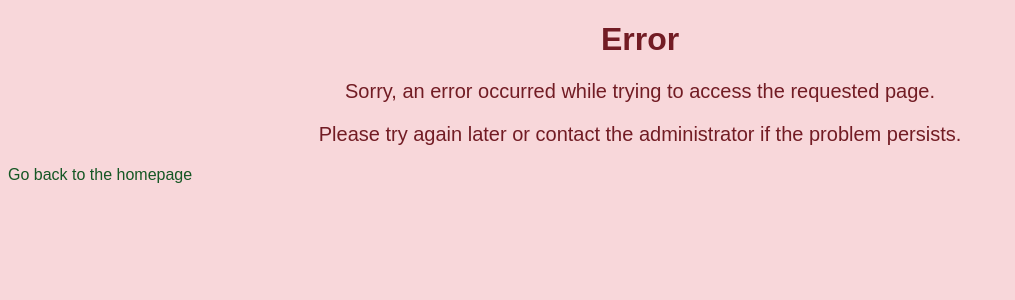
After one commit to shubhtoy/Bulk-Email-Sender-Flask-Mailgun, a Flask app: template templates/error.html in a window 1280 px wide. The commit adds this page. Shown: the top 300 px of the page, without its empty margins (0-1015 px from the left). Run offline with Flask 2, Linux system fonts and the light colour scheme; the template is opened without the code that fills it, so the values that code supplies are empty.

Commit message:
minor changes

```diff
--- a/app.py
+++ b/app.py
@@ -1,6 +1,5 @@
 from flask import Flask, render_template, request, redirect, url_for
 from concurrent.futures import ThreadPoolExecutor
-from concurrent.futures import wait
 import concurrent
 import csv
 import os
@@ -8,47 +7,76 @@ from util import send_email
 
 app = Flask(__name__)
 
+
 @app.route("/", methods=["GET"])
 def index():
-    return render_template("index.html")
+  return render_template("index.html")
+
 
 @app.route("/send-emails", methods=["POST"])
 def send_emails():
-    csv_file = request.files["csv_file"]
-    try:
-        attachment = request.files["attachment"]
-    except:
-        attachment = None
-    template = request.form["template"]
-    file_path = os.path.join(os.getcwd(), "temp", csv_file.filename)
+  csv_file = request.files["csv_file"]
+  try:
+    attachment = request.files["attachment"]
+  except:
+    attachment = None
+  # print(attachment==os.path.join(os.getcwd(), "temp"))
+  template = request.form["template"]
+  file_path = os.path.join(os.getcwd(), "temp", csv_file.filename)
+  try:
     attachment_path = os.path.join(os.getcwd(), "temp", attachment.filename)
-    csv_file.save(file_path)
+  except:
+    attachment=None
+    attachment_path=None
+  csv_file.save(file_path)
+  try:
     attachment.save(attachment_path)
-    subject = request.form["subject"]
-    password = request.form["password"]
-    if password == "shubh":
-        with open(file_path) as f:
-            reader = csv.reader(f)
-            headers = next(reader)
-            email_index = headers.index("email")
-            results = []
-            with ThreadPoolExecutor() as executor:
-                data = []
-                for row in reader:
-                    if attachment:
-                        data.append((row[email_index], executor.submit(send_email, row[email_index], subject, attachment_path,template,**dict(zip(headers, row)))))
-                    else:
-                        data.append((row[email_index], executor.submit(send_email, row[email_index], subject, None,template,**dict(zip(headers, row)))))
-                for future in concurrent.futures.as_completed([f[1] for f in data]):
-                    print(future.result())
-                    results.append({'to':next((x[0] for x in data if x[1] == future), None), 'status':future.result()})
+  except:
+    attachment=None
+    pass
+  subject = request.form["subject"]
+  password = request.form["password"]
+  if password == "ecell":
+    with open(file_path) as f:
+      reader = csv.reader(f)
+      headers = next(reader)
+      email_index = headers.index("email")
+      results = []
+      with ThreadPoolExecutor() as executor:
+        data = []
+        for row in reader:
+          if attachment:
+            data.append((row[email_index],
+                         executor.submit(send_email, row[email_index], subject,
+                                         attachment_path, template,
+                                         **dict(zip(headers, row)))))
+          else:
+            data.append((row[email_index],
+                         executor.submit(send_email, row[email_index], subject,
+                                         None, template,
+                                         **dict(zip(headers, row)))))
+        for future in concurrent.futures.as_completed([f[1] for f in data]):
+          print(future.result())
+          results.append({
+            'to':
+            next((x[0] for x in data if x[1] == future), None),
+            'status':
+            future.result()
+          })
+
+        print(results)
+    os.remove(file_path)
+    if attachment:
+      os.remove(attachment_path)
+    return render_template("status.html", results=results)
+  return redirect(url_for("index"))
 
 
-                print(results)
-        os.remove(file_path)
-        os.remove(attachment_path)
-        return render_template("status.html", results=results)
-    return redirect(url_for("index"))
+@app.errorhandler(Exception)
+def handle_error(e):
+  print(e)
+  return render_template('error.html'), 500
+
 
 if __name__ == "__main__":
-    app.run(debug=True)
+  app.run(debug=True, host="0.0.0.0")
--- /dev/null
+++ b/templates/error.html
@@ -0,0 +1,38 @@
+<!DOCTYPE html>
+<html>
+
+<head>
+    <title>Error</title>
+    <style>
+        body {
+            background-color: #F8D7DA;
+            font-family: Arial, sans-serif;
+        }
+
+        h1 {
+            color: #721c24;
+            text-align: center;
+        }
+
+        p {
+            color: #721c24;
+            font-size: 20px;
+            text-align: center;
+        }
+
+        a {
+            color: #155724;
+            text-align: center;
+            text-decoration: none;
+        }
+    </style>
+</head>
+
+<body>
+    <h1>Error</h1>
+    <p>Sorry, an error occurred while trying to access the requested page.</p>
+    <p>Please try again later or contact the administrator if the problem persists.</p>
+    <a href="/">Go back to the homepage</a>
+</body>
+
+</html>
--- a/templates/index.html
+++ b/templates/index.html
@@ -41,7 +41,7 @@
             </div>
             <div class="form-group">
                 <label for="attachment">Upload Attachment</label>
-                <input type="file" name="attachment" id="attachment" required>
+                <input type="file" name="attachment" id="attachment">
             </div>
             <div class="form-group">
                 <label for="template">HTML template</label>
--- /dev/null
+++ b/test.csv
@@ -0,0 +1,3 @@
+name,email,from,awaii
+Samriddhi Singh,ssamriddhi47@gmail.com,Project Lead <project@{}>,shubhbhb
+Shubh Mittal,shubhmittal.sm@gmail.com,Project Lead <project@{}>,sisj
```
Also changed, not shown: util.py (+7 -2 lines), 1 other file.
